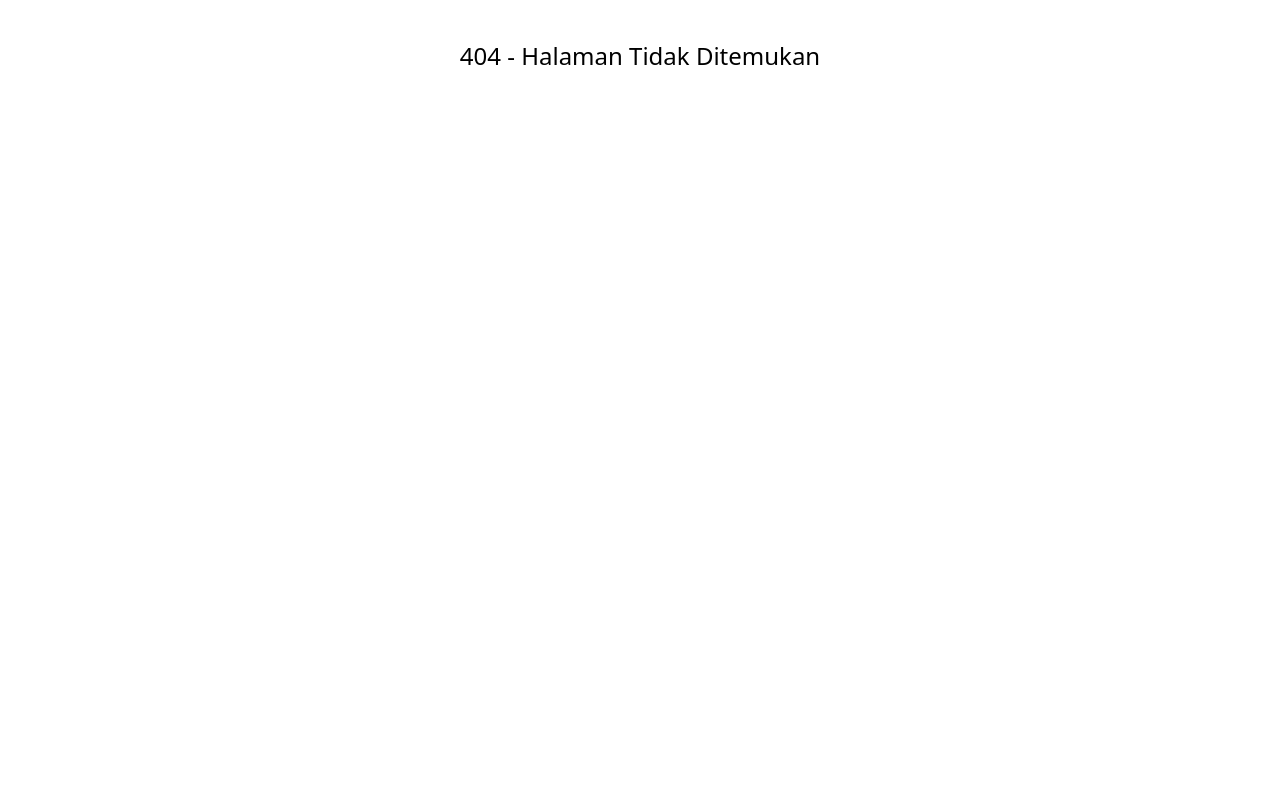
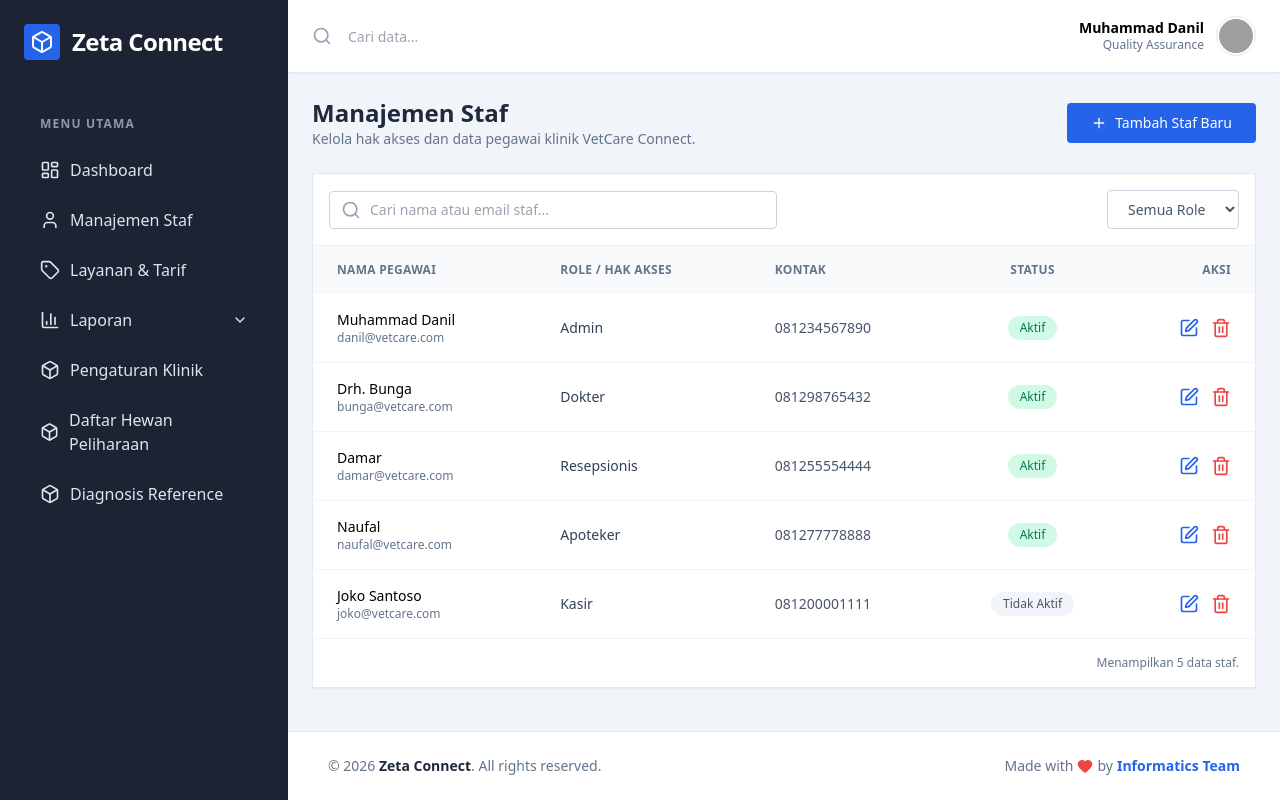
Before and after one commit to kkirayu/student-fe, a React (Vite) app: page /admin/DiagnosisReferenceList in a window 1280 px wide. Before the commit this address had no page. Built offline with nearby package versions, Linux system fonts and the light colour scheme; grey boxes are pictures that could not be loaded.

Commit message:
ADD: Diagnosis

```diff
--- a/src/layouts/AdminLayout.jsx
+++ b/src/layouts/AdminLayout.jsx
@@ -108,6 +108,14 @@ const AdminLayout = () => {
                   </Link>
                 </li>
 
+                 {/* DiagnosisReferenceList */}
+                <li>
+                  <Link to="/admin/DiagnosisReferenceList" className={`flex items-center gap-2.5 rounded-sm px-4 py-2.5 font-medium text-[#DEE4EE] transition-all hover:bg-[#333A48] ${isActive('/admin/pets') ? 'bg-[#333A48]' : ''}`}>
+                    <Box className="h-5 w-5" />
+                    Diagnosis Reference
+                  </Link>
+                </li>
+
               </ul>
             </div>
           </nav>
--- a/src/pages/doctor/MasterData/DiagnosisReference.jsx
+++ b/src/pages/doctor/MasterData/DiagnosisReference.jsx
@@ -0,0 +1,120 @@
+import React, { useState } from 'react';
+import { Search, Plus, Edit, Trash2 } from 'lucide-react';
+import { Link } from 'react-router-dom';
+
+const DiagnosisReferenceList = () => {
+  // Dummy data menggunakan nama anggota kelompok sebagai contoh
+  const [staffData] = useState([
+    { id: 1, name: 'Muhammad Danil', role: 'Admin', email: 'danil@vetcare.com', phone: '081234567890', status: 'Aktif' },
+    { id: 2, name: 'Drh. Bunga', role: 'Dokter', email: 'bunga@vetcare.com', phone: '081298765432', status: 'Aktif' },
+    { id: 3, name: 'Damar', role: 'Resepsionis', email: 'damar@vetcare.com', phone: '081255554444', status: 'Aktif' },
+    { id: 4, name: 'Naufal', role: 'Apoteker', email: 'naufal@vetcare.com', phone: '081277778888', status: 'Aktif' },
+    { id: 5, name: 'Joko Santoso', role: 'Kasir', email: 'joko@vetcare.com', phone: '081200001111', status: 'Tidak Aktif' },
+  ]);
+
+  return (
+    <div className="space-y-6">
+      {/* 1. Header & Breadcrumb */}
+      <div className="flex flex-col gap-4 sm:flex-row sm:items-center sm:justify-between">
+        <div>
+          <h1 className="text-2xl font-bold text-slate-800">Manajemen Staf</h1>
+          <p className="text-sm text-slate-500">Kelola hak akses dan data pegawai klinik VetCare Connect.</p>
+        </div>
+
+        {/* Tombol Tambah Staf (Mengarah ke Fitur 3) */}
+        <Link
+          to="/admin/staff/add"
+          className="inline-flex items-center justify-center gap-2 rounded bg-blue-600 px-6 py-2.5 text-sm font-medium text-white hover:bg-opacity-90 transition-all"
+        >
+          <Plus className="h-4 w-4" />
+          Tambah Staf Baru
+        </Link>
+      </div>
+
+      {/* 2. Area Tabel Utama */}
+      <div className="rounded-sm border border-slate-200 bg-white shadow-sm">
+
+        {/* Toolbar Tabel (Search & Filter) */}
+        <div className="flex flex-col gap-4 border-b border-slate-100 p-4 sm:flex-row sm:items-center sm:justify-between">
+          <div className="relative w-full max-w-md">
+            <button className="absolute left-3 top-1/2 -translate-y-1/2 text-slate-400 hover:text-blue-600">
+              <Search className="h-5 w-5" />
+            </button>
+            <input
+              type="text"
+              placeholder="Cari nama atau email staf..."
+              className="w-full rounded border border-slate-300 bg-transparent py-2 pl-10 pr-4 text-sm outline-none focus:border-blue-600 focus:ring-1 focus:ring-blue-600"
+            />
+          </div>
+
+          <select className="w-full rounded border border-slate-300 bg-transparent px-4 py-2 text-sm outline-none focus:border-blue-600 sm:w-auto">
+            <option value="">Semua Role</option>
+            <option value="Dokter">Dokter</option>
+            <option value="Resepsionis">Resepsionis</option>
+            <option value="Apoteker">Apoteker</option>
+            <option value="Kasir">Kasir</option>
+          </select>
+        </div>
+
+        {/* Tabel Data Staf */}
+        <div className="overflow-x-auto">
+          <table className="w-full table-auto text-left">
+            <thead>
+              <tr className="bg-slate-50 text-xs font-semibold uppercase tracking-wide text-slate-500">
+                <th className="px-6 py-4">Nama Pegawai</th>
+                <th className="px-6 py-4">Role / Hak Akses</th>
+                <th className="px-6 py-4">Kontak</th>
+                <th className="px-6 py-4 text-center">Status</th>
+                <th className="px-6 py-4 text-right">Aksi</th>
+              </tr>
+            </thead>
+            <tbody className="divide-y divide-slate-100 text-sm">
+              {staffData.map((staff) => (
+                <tr key={staff.id} className="hover:bg-slate-50 transition-colors">
+                  <td className="px-6 py-4">
+                    <div className="font-medium text-black">{staff.name}</div>
+                    <div className="text-xs text-slate-500">{staff.email}</div>
+                  </td>
+                  <td className="px-6 py-4">
+                    <span className="font-medium text-slate-700">{staff.role}</span>
+                  </td>
+                  <td className="px-6 py-4 text-slate-600">
+                    {staff.phone}
+                  </td>
+                  <td className="px-6 py-4 text-center">
+                    <span className={`inline-flex rounded-full px-3 py-1 text-xs font-medium ${
+                      staff.status === 'Aktif'
+                        ? 'bg-emerald-100 text-emerald-700'
+                        : 'bg-slate-100 text-slate-600'
+                    }`}>
+                      {staff.status}
+                    </span>
+                  </td>
+                  <td className="px-6 py-4 text-right">
+                    <div className="flex items-center justify-end gap-3">
+                      {/* Tombol Edit (Mengarah ke Fitur 3) */}
+                      <Link to={`/admin/staff/edit/${staff.id}`} className="text-blue-600 hover:text-blue-800 transition-colors" title="Edit Data">
+                        <Edit className="h-5 w-5" />
+                      </Link>
+                      {/* Tombol Hapus */}
+                      <button className="text-red-500 hover:text-red-700 transition-colors" title="Hapus Akun">
+                        <Trash2 className="h-5 w-5" />
+                      </button>
+                    </div>
+                  </td>
+                </tr>
+              ))}
+            </tbody>
+          </table>
+        </div>
+
+        {/* Pagination (Opsional) */}
+        <div className="border-t border-slate-100 p-4 text-right text-xs text-slate-500">
+          Menampilkan {staffData.length} data staf.
+        </div>
+      </div>
+    </div>
+  );
+};
+
+export default DiagnosisReferenceList;
--- a/src/routes/index.jsx
+++ b/src/routes/index.jsx
@@ -19,6 +19,7 @@ import StockMutationReport from '../pages/admin/Reports/StockMutationReport';
 import ServiceRatesList from '../pages/admin/ServiceRates/ServiceRatesList';
 import PetList from '../pages/owner/MyPets/PetList';
 import PetForm from '../pages/owner/MyPets/PetForm';
+import DiagnosisReferenceList from '../pages/doctor/MasterData/DiagnosisReference';
 
 const AppRouter = () => {
   return (
@@ -48,10 +49,19 @@ const AppRouter = () => {
           </Route>
 
           <Route path="services" element={<ServiceRatesList />} />
+
           {/* Owner */}
           <Route path="PetList" element={<PetList />} />
           <Route path="PetList/add" element={<PetForm />} />
+
+          {/* Diagnosis Reference */}
+          <Route path="DiagnosisReferenceList" element={<DiagnosisReferenceList />} />
+
         </Route>
+
+
+
+
 
 
 
```
